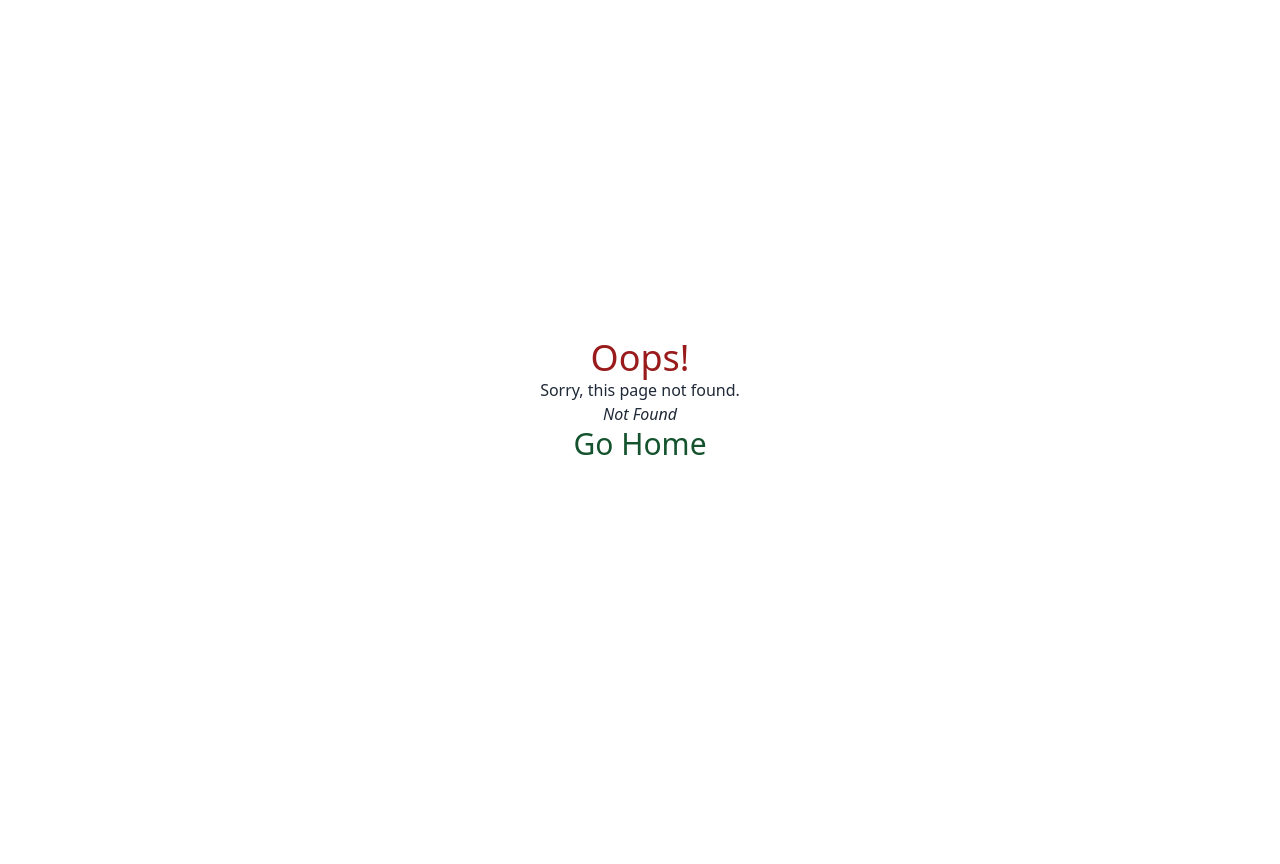
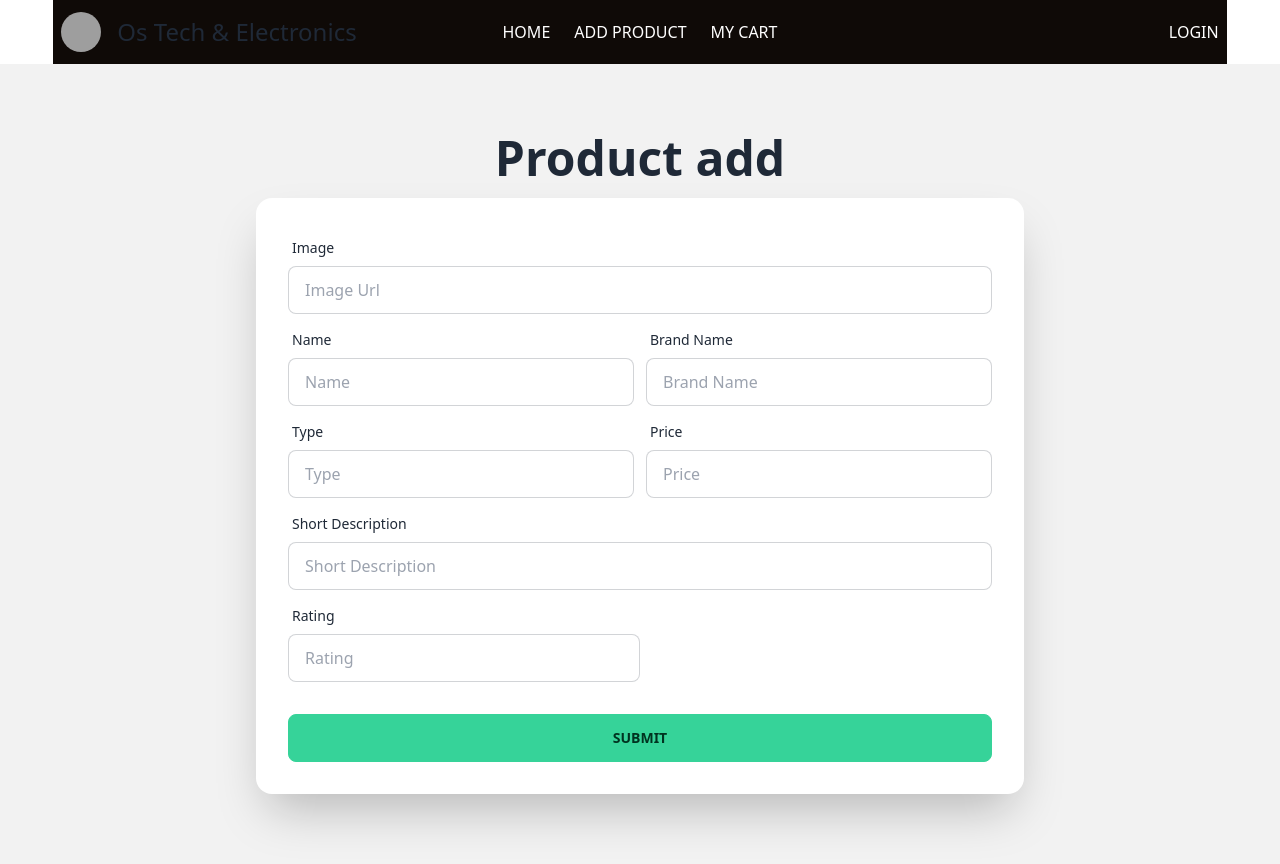
Before and after one commit to engrogani75/Os-Tech-Electronics-Client, a React (Vite) app: page /add-product in a window 1280 px wide. Before the commit this address had no page. Before the commit the page ends 800 px from the top, so only its background shows below. Built offline with nearby package versions, Linux system fonts and the light colour scheme; grey boxes are pictures that could not be loaded.

Commit message:
the add product form has been created

```diff
--- a/src/Component/Nabbar/Nav.jsx
+++ b/src/Component/Nabbar/Nav.jsx
@@ -91,7 +91,7 @@ const Nav = () => {
 
               <li>
                 <NavLink
-                  to="/"
+                  to="/add-product"
                   className={({ isActive, isPending }) =>
                     isPending ? "pending" : isActive ? "active" : ""
                   }
--- /dev/null
+++ b/src/Pages/AddProduct/AddProduct.jsx
@@ -0,0 +1,79 @@
+
+
+const AddProduct = () => {
+    return (
+        <div>
+            <div className="hero min-h-screen bg-base-200">
+  <div className="hero-content lg:w-[800px] flex-col">
+    <div className="text-center">
+      <h1 className="text-5xl font-bold">Product add</h1>
+    </div>
+    <div className="card flex-shrink-0  lg:w-[100%] shadow-2xl bg-base-100">
+      <form className="card-body">
+        <div className="form-control">
+          <label className="label">
+            <span className="label-text">Image</span>
+          </label>
+          <input type="text" placeholder="Image Url" className="input input-bordered" required />
+        </div>
+
+       <div className="flex justify-center items-center gap-3">
+       <div className="form-control w-1/2">
+          <label className="label">
+            <span className="label-text">Name</span>
+          </label>
+          <input type="text" placeholder="Name" className="input input-bordered" required />
+        </div>
+
+        <div className="form-control w-1/2">
+          <label className="label">
+            <span className="label-text">Brand Name</span>
+          </label>
+          <input type="text" placeholder="Brand Name" className="input input-bordered" required />
+        </div>
+       </div>
+
+
+        <div className="flex justify-center items-center gap-3">
+
+        <div className="form-control w-1/2">
+          <label className="label">
+            <span className="label-text">Type</span>
+          </label>
+          <input type="text" placeholder="Type" className="input input-bordered" required />
+        </div>
+
+        <div className="form-control w-1/2">
+         <label className="label">
+            <span className="label-text">Price</span>
+          </label>
+          <input type="text" placeholder="Price" className="input input-bordered" required />
+      </div>
+        </div>
+
+        <div className="form-control">
+         <label className="label">
+            <span className="label-text">Short Description</span>
+          </label>
+          <input type="text" placeholder="Short Description" className="input input-bordered" required />
+         </div>
+
+         <div className="form-control w-1/2">
+         <label className="label">
+            <span className="label-text">Rating</span>
+          </label>
+          <input type="text" placeholder="Rating" className="input input-bordered" required />
+         </div>
+
+        <div className="form-control mt-6">
+          <input type="submit" className="btn btn-success"/>
+        </div>
+      </form>
+    </div>
+  </div>
+</div>
+        </div>
+    );
+};
+
+export default AddProduct;
--- a/src/Pages/Home/Banner.jsx
+++ b/src/Pages/Home/Banner.jsx
@@ -5,7 +5,7 @@ const Banner = () => {
         <div>
             <div className="carousel w-full">
   <div id="slide1" className="carousel-item relative w-full">
-    <img src="https://i.ibb.co/hRBs6S5/car4.jpg" className="w-11/12 mx-auto h-[600px] object-cover" />
+    <img src="https://i.ibb.co/7vj7RNp/laptop2.jpg" className="w-11/12 mx-auto h-[600px] object-cover" />
     <div className="absolute flex justify-between transform -translate-y-1/2 left-16 right-16 top-1/2">
       <a href="#slide4" className="btn btn-circle">❮</a>
       <a href="#slide2" className="btn btn-circle">❯</a>
--- a/src/Router/Router.jsx
+++ b/src/Router/Router.jsx
@@ -5,6 +5,7 @@ import {
 import Layout from "../Layout/Layout";
 import ErrorPage from "../Pages/Error/ErrorPage";
 import Home from "../Pages/Home/Home";
+import AddProduct from "../Pages/AddProduct/AddProduct";
 
 const router = createBrowserRouter([
     {
@@ -15,6 +16,11 @@ const router = createBrowserRouter([
         {
             path: "/",
             element: <Home></Home>,
+        },
+
+        {
+            path: "/add-product",
+            element: <AddProduct></AddProduct>,
         }
       ]
     },
```
